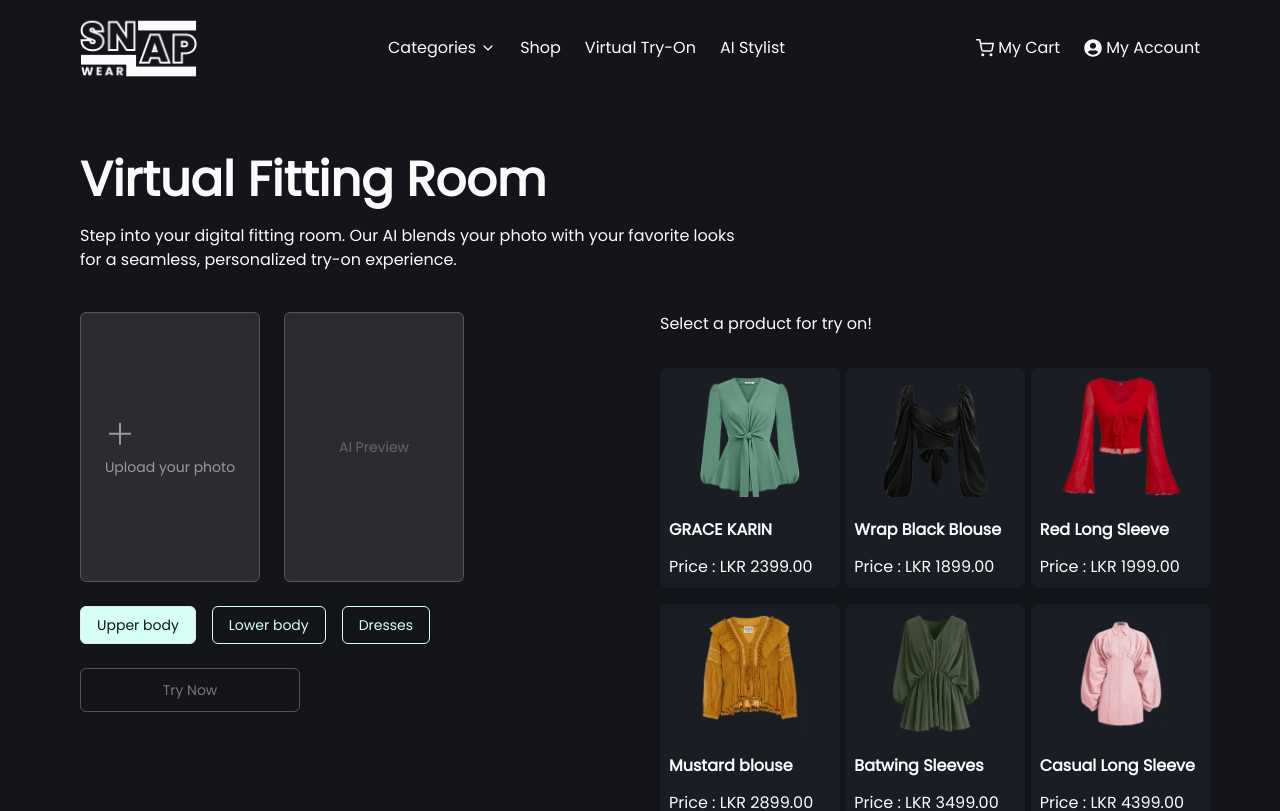
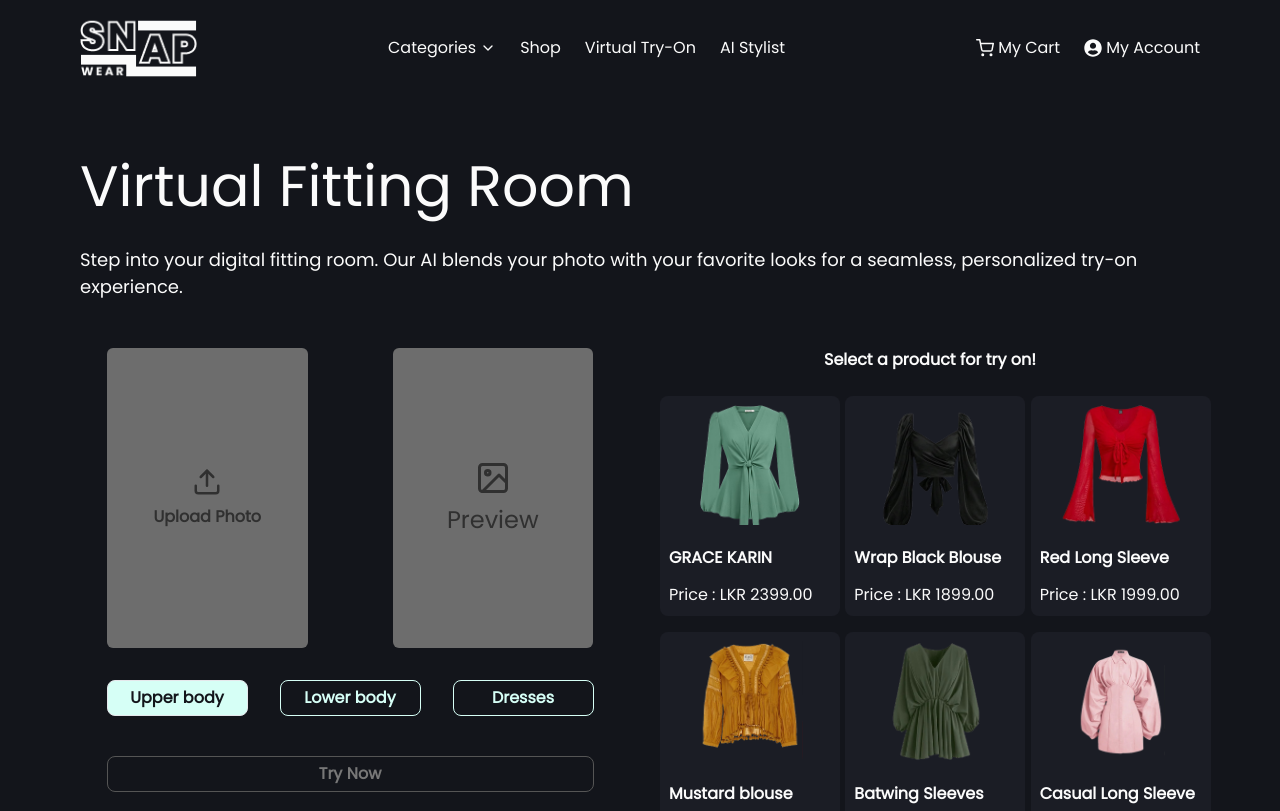
Before and after one commit to Nimnaka00/snapwear-frontend, a React (Vite) app in the folder snapwear-frontend/: page /tryon in a window 1280 px wide. Shown: the top 811 px of the page. Built offline with nearby package versions, Linux system fonts and the light colour scheme.

Commit message:
Update TryOn.jsx

```diff
--- a/snapwear-frontend/src/components/TryOn.jsx
+++ b/snapwear-frontend/src/components/TryOn.jsx
@@ -1,5 +1,6 @@
 import { useState } from "react";
-import Products from "../components/Products"; // ✅ Import the Product List component
+import { FiUpload, FiImage } from "react-icons/fi";
+import Products from "../components/Products";
 
 const TryOn = () => {
   const [userPhoto, setUserPhoto] = useState(null);
@@ -9,26 +10,30 @@ const TryOn = () => {
 
   return (
     <div className="min-h-screen bg-[#13151B] px-6 md:px-20 py-12 text-[#FBFBFB] font-poppins">
-      {/* Heading */}
-      <h1 className="text-[32px] md:text-[48px] font-semibold mb-2">
+      {/* Title & Description */}
+      <h1 className="text-[40px] md:text-[57px] font-medium mb-4">
         Virtual Fitting Room
       </h1>
-      <p className="text-sm md:text-base text-[#FBFBFB] font-light mb-10 max-w-2xl">
+      <p className="text-[18px] font-medium text-[#FBFBFB] mb-12 w-[1100px]">
         Step into your digital fitting room. Our AI blends your photo with your favorite looks for a seamless, personalized try-on experience.
       </p>
 
       <div className="flex flex-col lg:flex-row gap-10">
-        {/* Left: Upload + Result */}
-        <div className="flex-1 space-y-6">
-          <div className="flex gap-6">
-            {/* Upload Photo */}
-            <div className="w-[180px] h-[270px] bg-[#2b2c2f] rounded-md flex items-center justify-center border border-[#555] overflow-hidden">
+        {/* LEFT SIDE: Upload + Output Preview */}
+        <div className="flex-1 flex flex-col items-center gap-8">
+          <div className="flex gap-[85px]">
+            {/* Upload Photo Box */}
+            <div className="w-[200.53px] h-[300px] bg-[#6D6D6D] rounded-md flex flex-col items-center justify-center text-[#303030] font-semibold text-[16px] cursor-pointer overflow-hidden">
               {userPhoto ? (
-                <img src={userPhoto} alt="User" className="w-full h-full object-cover" />
+                <img
+                  src={userPhoto}
+                  alt="Uploaded"
+                  className="w-full h-full object-cover"
+                />
               ) : (
-                <label className="text-sm text-[#999] cursor-pointer">
-                  <div className="text-3xl">＋</div>
-                  <p className="text-center mt-1">Upload your photo</p>
+                <label className="flex flex-col items-center justify-center h-full w-full cursor-pointer">
+                  <FiUpload className="text-3xl mb-2" />
+                  Upload Photo
                   <input
                     type="file"
                     className="hidden"
@@ -40,26 +45,33 @@ const TryOn = () => {
               )}
             </div>
 
-            {/* Result Placeholder */}
-            <div className="w-[180px] h-[270px] bg-[#2b2c2f] rounded-md border border-[#555] flex items-center justify-center overflow-hidden">
+            {/* Output Preview Box */}
+            <div className="w-[200.53px] h-[300px] bg-[#6D6D6D] rounded-md flex items-center justify-center overflow-hidden">
               {outputPhoto ? (
-                <img src={outputPhoto} alt="Output" className="w-full h-full object-cover" />
+                <img
+                  src={outputPhoto}
+                  alt="Try-On Result"
+                  className="w-full h-full object-cover"
+                />
               ) : (
-                <p className="text-sm text-[#666] text-center">AI Preview</p>
+                <div className="text-[#303030] text-2xl flex flex-col items-center">
+                  <FiImage className="text-4xl mb-2" />
+                  Preview
+                </div>
               )}
             </div>
           </div>
 
-          {/* Body Type Buttons */}
-          <div className="flex gap-4">
+          {/* Body Part Buttons */}
+          <div className="flex gap-8">
             {["Upper body", "Lower body", "Dresses"].map((part) => (
               <button
                 key={part}
                 onClick={() => setBodyPart(part)}
-                className={`px-4 py-2 text-sm border rounded-md ${
+                className={`w-[141px] h-[36px] text-[16px] font-semibold border rounded-[8px] ${
                   bodyPart === part
                     ? "bg-[#D6FFF6] text-[#13151B]"
-                    : "border-[#D6FFF6] text-[#D6FFF6]"
+                    : "text-[#D6FFF6] border-[#D6FFF6]"
                 }`}
               >
                 {part}
@@ -69,37 +81,37 @@ const TryOn = () => {
 
           {/* Try Now Button */}
           <button
-            className={`mt-4 w-[220px] h-[44px] border rounded-md text-sm font-medium ${
+            className={`mt-2 w-[487px] h-[36px] text-[16px] font-semibold border rounded-[8px] ${
               userPhoto && selectedProduct
-                ? "text-[#FBFBFB] border-[#D6FFF6] hover:bg-[#D6FFF6] hover:text-[#13151B]"
-                : "border-[#555] text-[#777] cursor-not-allowed"
+                ? "text-[#D6FFF6] border-[#D6FFF6] hover:bg-[#D6FFF6] hover:text-[#13151B]"
+                : "text-[#777] border-[#555] cursor-not-allowed"
             }`}
             disabled={!userPhoto || !selectedProduct}
             onClick={() =>
-              setOutputPhoto("/assets/ai/tryon-output.png") // Example placeholder
+              setOutputPhoto("/assets/ai/tryon-output.png") // replace with backend call
             }
           >
             Try Now
           </button>
         </div>
 
-        {/* Right: Product List */}
-        <div className="flex-1">
-          <h2 className="text-base mb-8">Select a product for try on!</h2>
+        {/* RIGHT SIDE: Products Section */}
+        <div className="flex-1 ">
+          <h2 className="text-[16px] font-semibold text-center mb-6">
+            Select a product for try on!
+          </h2>
 
-          {/* ✅ Products Component */}
           <Products
             selectedProduct={selectedProduct}
             onSelectProduct={setSelectedProduct}
           />
 
-          {/* See All Products */}
           <div className="mt-6 flex justify-center">
             <a
               href="/shop"
-              className="border border-[#D6FFF6] px-4 py-2 rounded-md text-sm text-[#D6FFF6] hover:bg-[#D6FFF6] hover:text-[#13151B] transition"
+              className="w-[114px] h-[36px] text-[16px] font-semibold border border-[#D6FFF6] text-[#D6FFF6] rounded-[8px] flex items-center justify-center hover:bg-[#D6FFF6] hover:text-[#13151B] transition"
             >
-              See all products
+              See All
             </a>
           </div>
         </div>
```
